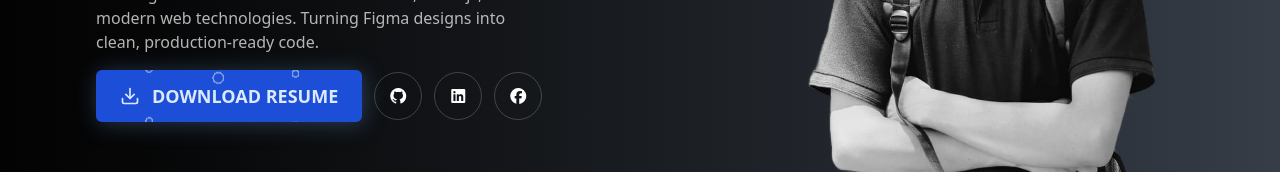
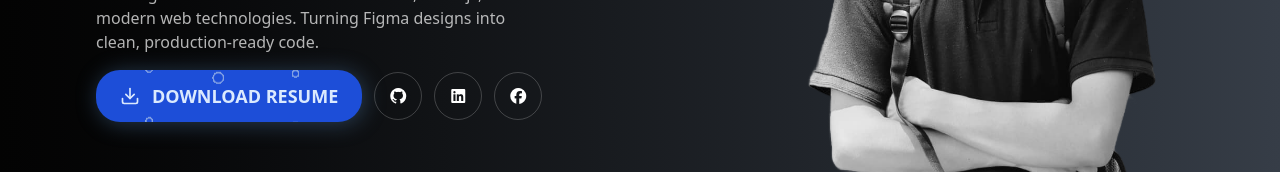
Before and after one commit to Priyanshu-Biswas/My_portfolio, a React (Vite) app: page /resume in a window 1280 px wide. Shown: the part 391-563 px from the top of the page. Built offline with nearby package versions, Linux system fonts and the light colour scheme; no server answers; a web font is replaced by a local one.

Commit message:
ui changes

```diff
--- a/src/Component/Resume_hero.jsx
+++ b/src/Component/Resume_hero.jsx
@@ -86,7 +86,7 @@ const Resume_hero = () => {
                 href="/resume.pdf"
                 download="Priyanshu-Resume.pdf"
                 style={{ "--content": "'Download Resume'" }}
-                className="resume-btn relative inline-flex items-center justify-center gap-3 rounded-3xl overflow-hidden rounded-md bg-blue-700 px-6 py-3 text-lg font-black uppercase text-blue-100 transition hover:bg-blue-800"
+                className="resume-btn relative inline-flex !rounded-3xl items-center justify-center gap-3  overflow-hidden rounded-md bg-blue-700 px-6 py-3 text-lg font-black uppercase text-blue-100 transition hover:bg-blue-800"
               >
                 <span className="resume-bubbles" aria-hidden="true" />
 
--- a/src/pages/Blog.jsx
+++ b/src/pages/Blog.jsx
@@ -46,9 +46,7 @@ function Blog() {
       <div className="mx-auto max-w-7xl">
         {/* Page Heading */}
         <header className="mb-12 text-center">
-          <p className="mb-3 font-semibold uppercase tracking-widest text-green-600">
-            My Blog
-          </p>
+
 
           <h1 className="mb-4 text-4xl font-extrabold text-gray-900 dark:text-white sm:text-5xl">
             Thoughts, Tutorials & Experiences
```
